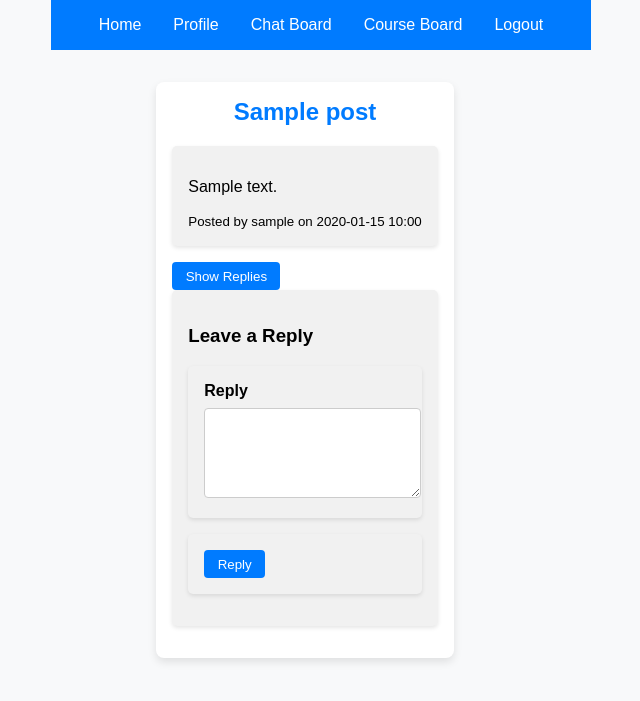
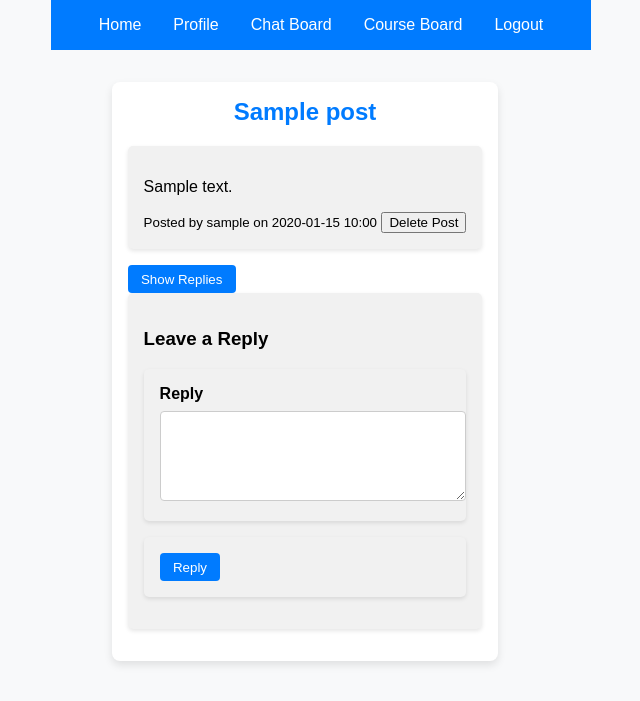
Before and after one commit to mrle0429/University-System-Web, a Flask app: page /forum/post/1 in a window 1280 px wide. Shown: the top 701 px of the page, without its empty margins (335-975 px from the left). Run offline with Flask 3, Linux system fonts and the light colour scheme; a user stored in the database is signed in; tables that the repository leaves empty hold one stand-in row (values such as "Sample post").

Commit message:
Add delete post and reply function

```diff
--- a/app/models.py
+++ b/app/models.py
@@ -51,8 +51,10 @@ class ForumPost(db.Model):
     post_content = db.Column(db.Text, nullable=False)
     post_date = db.Column(db.DateTime, default=datetime.utcnow)
     board_type = db.Column(db.String(20), nullable=False)  # "chat" or "course"
-    course_id = db.Column(db.Integer, db.ForeignKey('course.id'), nullable=True)  # Only for "course" board posts
+    course_id = db.Column(db.Integer, db.ForeignKey('course.id'), nullable=True)
 
+    # Cascade delete replies when a post is deleted
+    replies = db.relationship('ForumReply', cascade="all, delete-orphan", backref='post')
     # Define the relationship to access the User model
     author = db.relationship('User', backref='posts')
 
@@ -63,6 +65,5 @@ class ForumReply(db.Model):
     replier_id = db.Column(db.Integer, db.ForeignKey('user.id'), nullable=False)
     reply_content = db.Column(db.Text, nullable=False)
     reply_date = db.Column(db.DateTime, default=datetime.utcnow)
-
     # Define the relationship to access the User model
     replier = db.relationship('User', backref='replies')
--- a/app/routes.py
+++ b/app/routes.py
@@ -225,3 +225,29 @@ def view_post(post_id):
 
     replies = ForumReply.query.filter_by(post_id=post_id).all()
     return render_template('view_post.html', post=post, replies=replies, form=form)
+
+@main_routes.route('/forum/post/<int:post_id>/delete', methods=['POST'])
+@login_required
+def delete_post(post_id):
+    post = ForumPost.query.get_or_404(post_id)
+    if post.author_id != current_user.id:
+        flash("You can only delete your own posts.", "danger")
+        return redirect(url_for('main.forum', board_type=post.board_type))
+
+    db.session.delete(post)
+    db.session.commit()
+    flash("Post and its replies have been deleted.", "success")
+    return redirect(url_for('main.forum', board_type=post.board_type))
+
+@main_routes.route('/forum/reply/<int:reply_id>/delete', methods=['POST'])
+@login_required
+def delete_reply(reply_id):
+    reply = ForumReply.query.get_or_404(reply_id)
+    if reply.replier_id != current_user.id:
+        flash("You can only delete your own replies.", "danger")
+        return redirect(url_for('main.view_post', post_id=reply.post_id))
+
+    db.session.delete(reply)
+    db.session.commit()
+    flash("Reply has been deleted.", "success")
+    return redirect(url_for('main.view_post', post_id=reply.post_id))
--- a/app/templates/view_post.html
+++ b/app/templates/view_post.html
@@ -5,6 +5,13 @@
     <div class="forum-post">
         <p>{{ post.post_content }}</p>
         <small>Posted by {{ post.author.username }} on {{ post.post_date.strftime('%Y-%m-%d %H:%M') }}</small>
+
+        {% if post.author_id == current_user.id %}
+            <!-- Delete post button for the author -->
+            <form method="POST" action="{{ url_for('main.delete_post', post_id=post.post_id) }}" style="display:inline;">
+                <button type="submit">Delete Post</button>
+            </form>
+        {% endif %}
     </div>
 
     <!-- Toggle button for replies -->
@@ -16,6 +23,13 @@
         <div class="forum-reply">
             <p>{{ reply.reply_content }}</p>
             <small>by {{ reply.replier.username }} on {{ reply.reply_date.strftime('%Y-%m-%d %H:%M') }}</small>
+
+            {% if reply.replier_id == current_user.id %}
+                <!-- Delete reply button for the author -->
+                <form method="POST" action="{{ url_for('main.delete_reply', reply_id=reply.reply_id) }}" style="display:inline;">
+                    <button type="submit">Delete Reply</button>
+                </form>
+            {% endif %}
         </div>
         {% endfor %}
     </div>
```
Also changed, not shown: app/templates/forum.html (+7 -0 lines).
